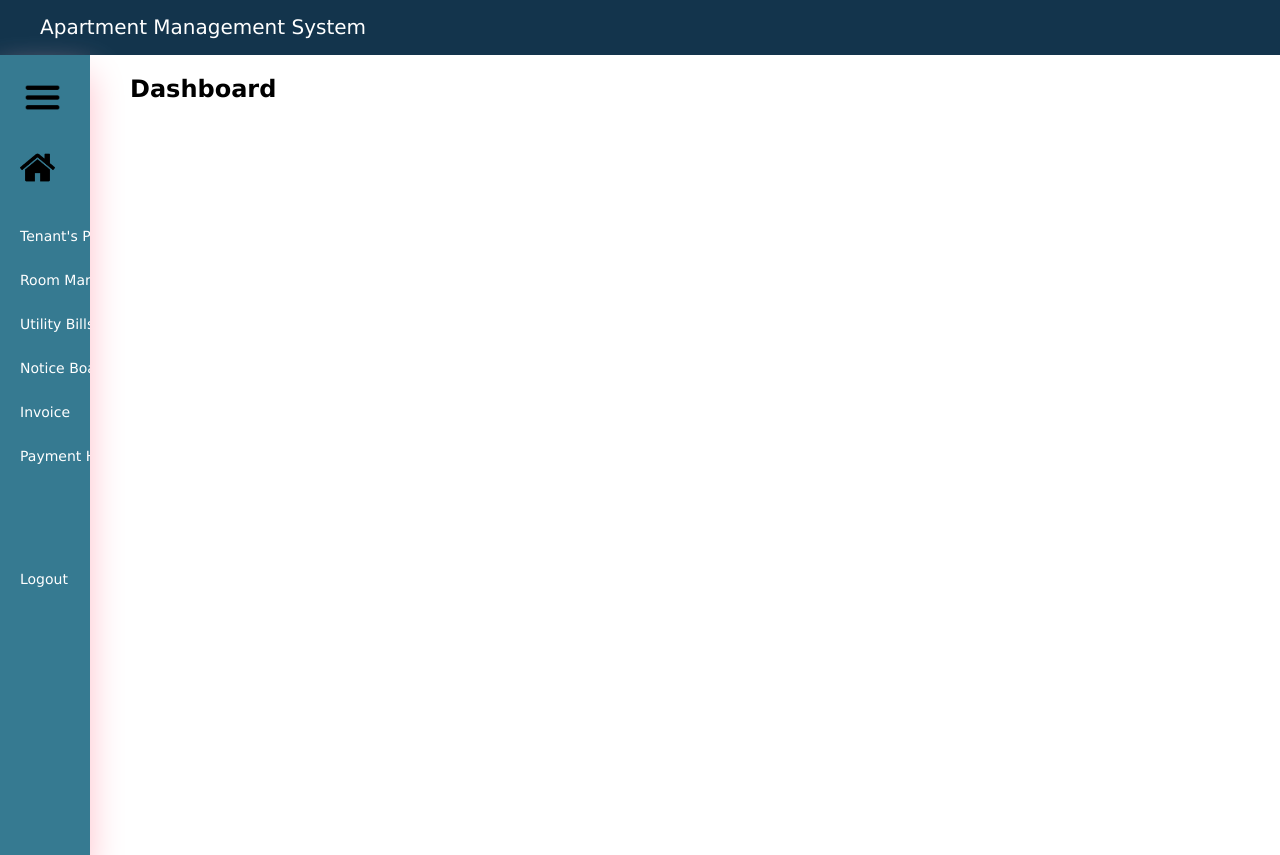
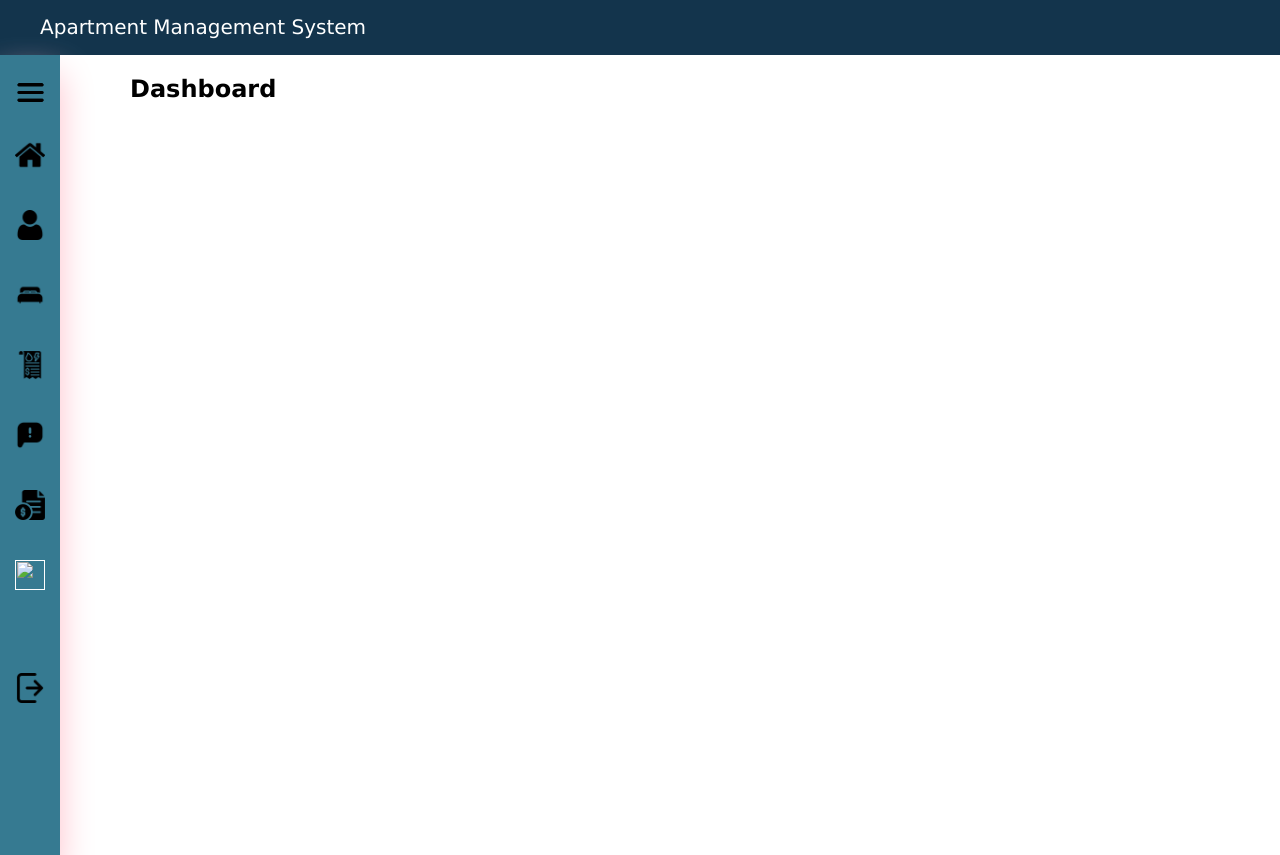
Before and after one commit to chanie55/AMSProject, a PHP site: page /adminDashboard.html in a window 1280 px wide. Run offline with PHP 8.4, Linux system fonts and the light colour scheme.

Commit message:
second commit

```diff
--- a/adminDashboard.html
+++ b/adminDashboard.html
@@ -23,32 +23,32 @@
 
                     <span class="nav-item">Home</span>
                 </a> </li>
-                <li><a href="">
-                    <i class="ams profile"></i>
+                <li><a href="" class="menu">
+                    <img src="photos\tenant.png" alt=""> <i class="ams profile"></i>
                     <span class="nav-item">Tenant's Profile</span>
                 </a> </li>
-                <li><a href="">
-                    <i class="ams room"></i>
+                <li><a href="" class="menu">
+                    <img src="photos\room.png" alt=""> <i class="ams room"></i>
                     <span class="nav-item">Room Management</span>
                 </a> </li>
-                <li><a href="">
-                    <i class="ams bills"></i>
+                <li><a href="" class="menu">
+                    <img src="photos\bill.png" alt=""> <i class="ams bills"></i>
                     <span class="nav-item">Utility Bills</span>
                 </a> </li>
-                <li><a href="">
-                    <i class="ams board"></i>
+                <li><a href="" class="menu">
+                    <img src="photos\notice.png" alt=""> <i class="ams board"></i>
                     <span class="nav-item">Notice Board</span>
                 </a> </li>
-                <li><a href="">
-                    <i class="ams invoice"></i>
+                <li><a href="" class="menu">
+                    <img src="photos\invoice.png" alt=""> <i class="ams invoice"></i>
                     <span class="nav-item">Invoice</span>
                 </a> </li>
-                <li><a href="">
-                    <i class="ams history"></i>
+                <li><a href="" class="menu">
+                    <img src="" alt=""> <i class="ams history"></i>
                     <span class="nav-item">Payment History</span>
                 </a> </li>
-                <li><a href="" class="logout">
-                    <i class="ams logout"></i>
+                <li><a href="" class="menu logout">
+                    <img src="photos\logout.png" alt=""> <i class="ams logout"></i>
                     <span class="nav-item">Logout</span>
                 </a> </li>
             </ul>
--- a/css/aDashboard.css
+++ b/css/aDashboard.css
@@ -34,7 +34,7 @@ nav {
     height: 100%;
     left: 0;
     background: rgba(54, 122, 145, 1);
-    width: 90px;
+    width: 60px;
     overflow: hidden;
     transition: width 0.2s linear;
     box-shadow: 0 20px 35px pink;
@@ -45,12 +45,12 @@ nav {
     text-align: center;
     display: flex;
     transition: all 0.5s ease;
-    margin: 10px 0 0 10px;
+    margin: 10px 0 0 3px;
 }
 
 .logo img {
-    width: 45px;
-    height: 45px;
+    width: 35px;
+    height: 35px;
 
 }
 
@@ -64,12 +64,12 @@ nav {
     text-align: center;
     display: flex;
     transition: all 0.5s ease;
-    margin: 10px 0 0 10px;
+    margin: 10px 0 0 5px;
 }
 
 .menu img {
-    width: 35px;
-    height: 35px;
+    width: 30px;
+    height: 30px;
 }
 
 .menu span {
```
Also changed, not shown: photos/bill.png (added), photos/invoice.png (added), photos/logout.png (added), photos/notice.png (added), photos/room.png (added), photos/tenant.png (added).
